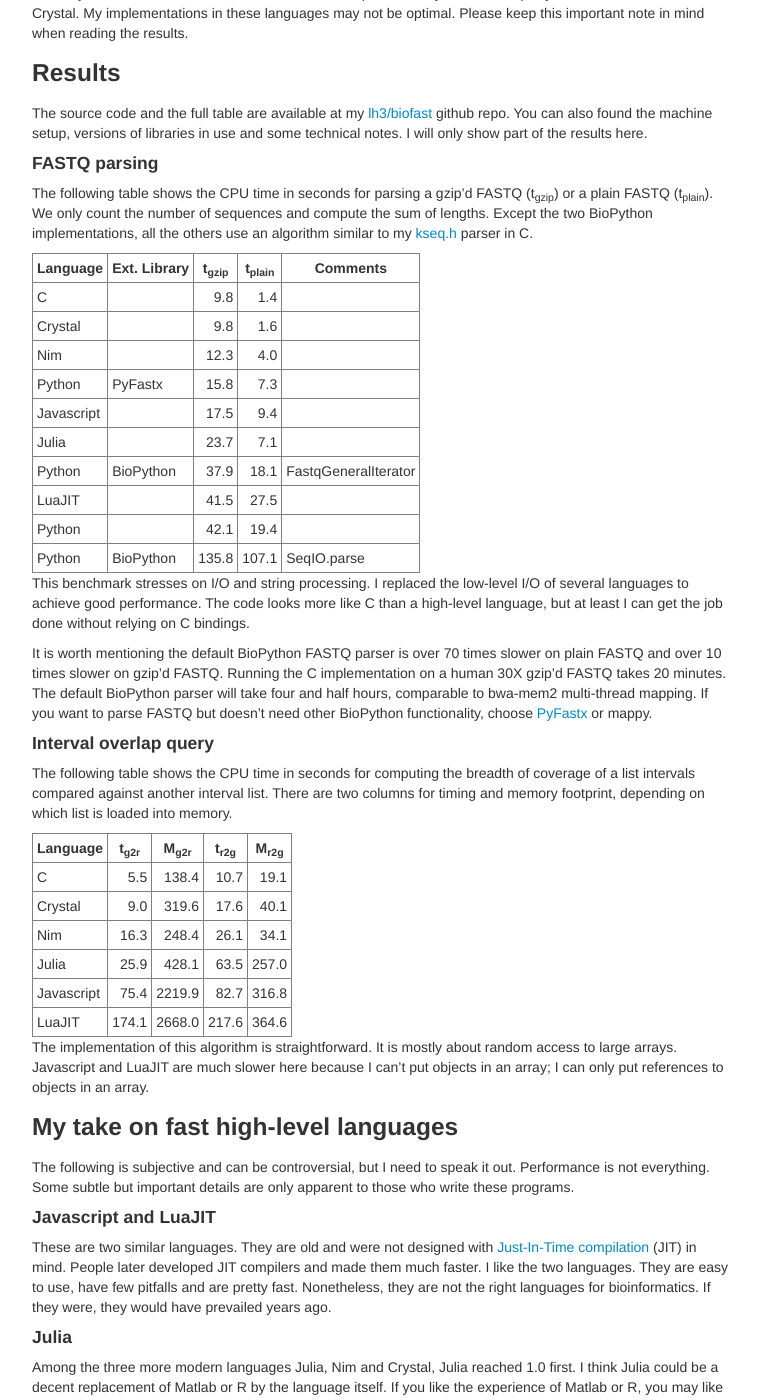
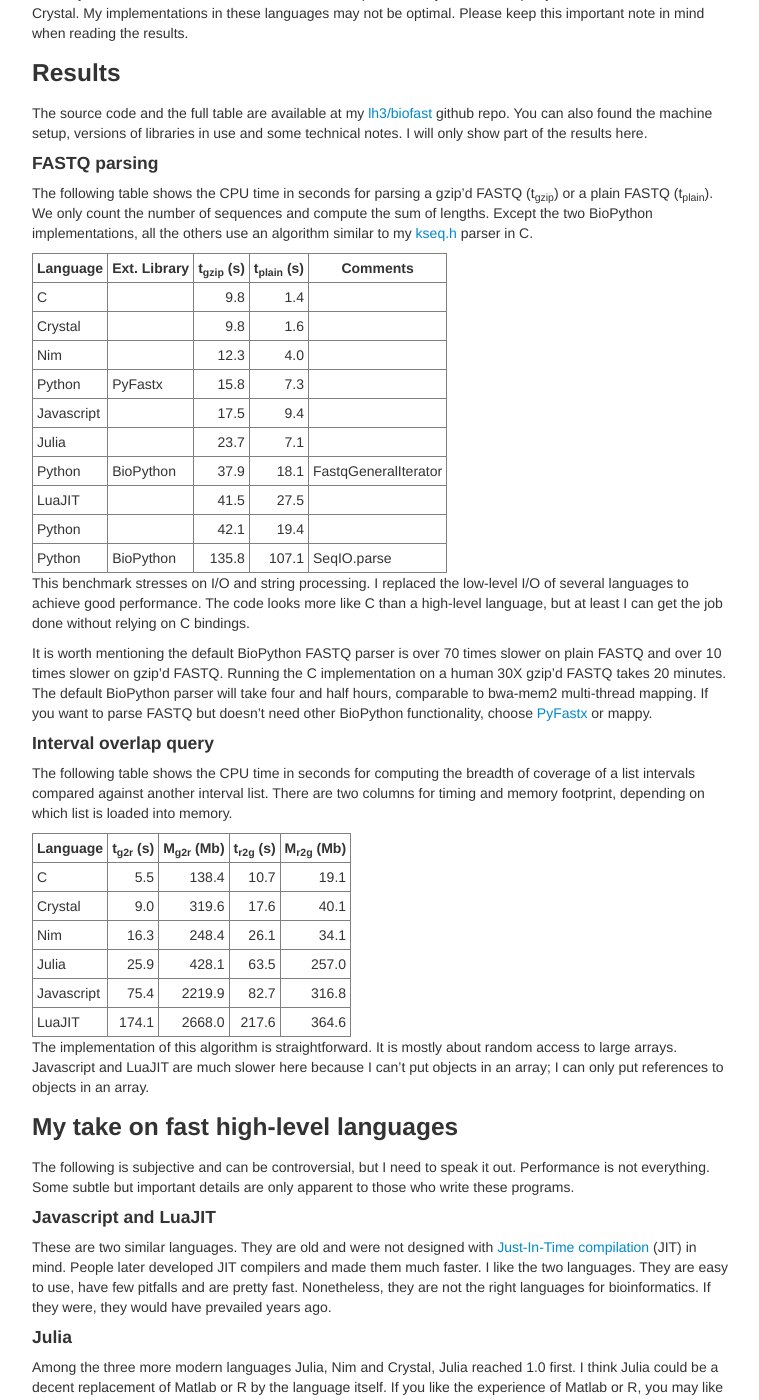
Before and after one commit to lh3/lh3.github.com, a Jekyll site: the page built from _posts/2020-05-17-fast-high-level-programming-languages.md, in a window 1280 px wide and 1400 px high, scrolled down 519 px. Shown: the whole window, without its empty margins (258-1017 px from the left). Built offline with Jekyll 4.4.1, drawn with Linux system fonts in a browser that asks for light colours; comment, search, counter and statistics services are not loaded.

Commit message:
added units to the table

```diff
--- a/_posts/2020-05-17-fast-high-level-programming-languages.md
+++ b/_posts/2020-05-17-fast-high-level-programming-languages.md
@@ -44,7 +44,7 @@ parser in C.
 
 <style> .extable td,th { padding: 4px; } </style>
 <table border="1" class="extable">
-<tr><th>Language</th><th>Ext. Library</th><th>t<sub>gzip</sub></th><th>t<sub>plain</sub></th><th>Comments</th></tr>
+<tr><th>Language</th><th>Ext. Library</th><th>t<sub>gzip</sub> (s)</th><th>t<sub>plain</sub> (s)</th><th>Comments</th></tr>
 <tr><td>C         </td><td>         </td><td style="text-align:right">  9.8</td><td style="text-align:right">  1.4</td><td></td> </tr>
 <tr><td>Crystal   </td><td>         </td><td style="text-align:right">  9.8</td><td style="text-align:right">  1.6</td><td></td> </tr>
 <tr><td>Nim       </td><td>         </td><td style="text-align:right"> 12.3</td><td style="text-align:right">  4.0</td><td></td> </tr>
@@ -77,7 +77,7 @@ two columns for timing and memory footprint, depending on which list is loaded
 into memory.
 
 <table border="1" class="extable">
-<tr><th>Language</th><th>t<sub>g2r</sub></th><th>M<sub>g2r</sub></th><th>t<sub>r2g</sub></th><th>M<sub>r2g</sub></th></tr>
+<tr><th>Language</th><th>t<sub>g2r</sub> (s)</th><th>M<sub>g2r</sub> (Mb)</th><th>t<sub>r2g</sub> (s)</th><th>M<sub>r2g</sub> (Mb)</th></tr>
 <tr><td>C         </td><td style="text-align:right">  5.5</td><td style="text-align:right"> 138.4</td><td style="text-align:right"> 10.7</td><td style="text-align:right"> 19.1</td></tr>
 <tr><td>Crystal   </td><td style="text-align:right">  9.0</td><td style="text-align:right"> 319.6</td><td style="text-align:right"> 17.6</td><td style="text-align:right"> 40.1</td></tr>
 <tr><td>Nim       </td><td style="text-align:right"> 16.3</td><td style="text-align:right"> 248.4</td><td style="text-align:right"> 26.1</td><td style="text-align:right"> 34.1</td></tr>
```
